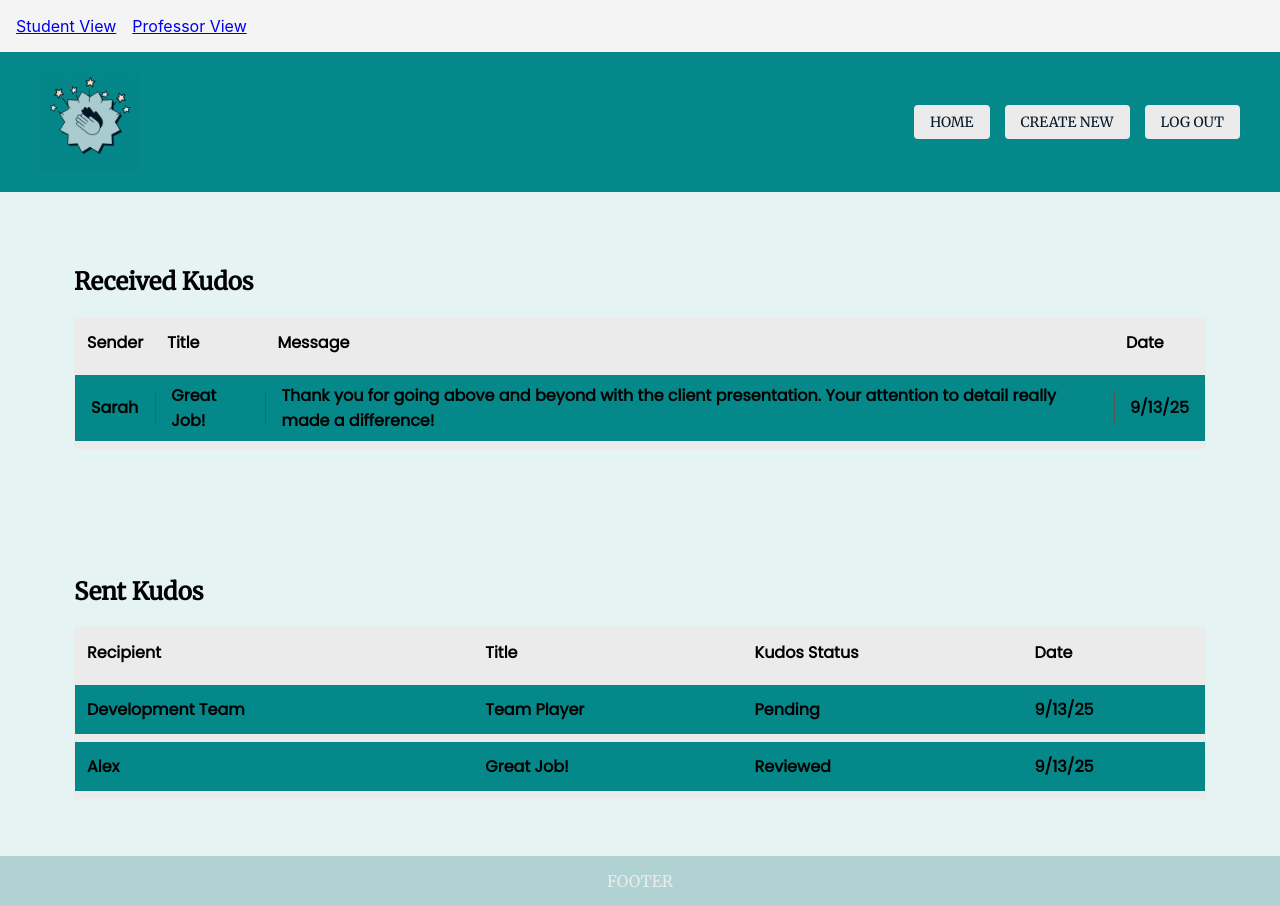
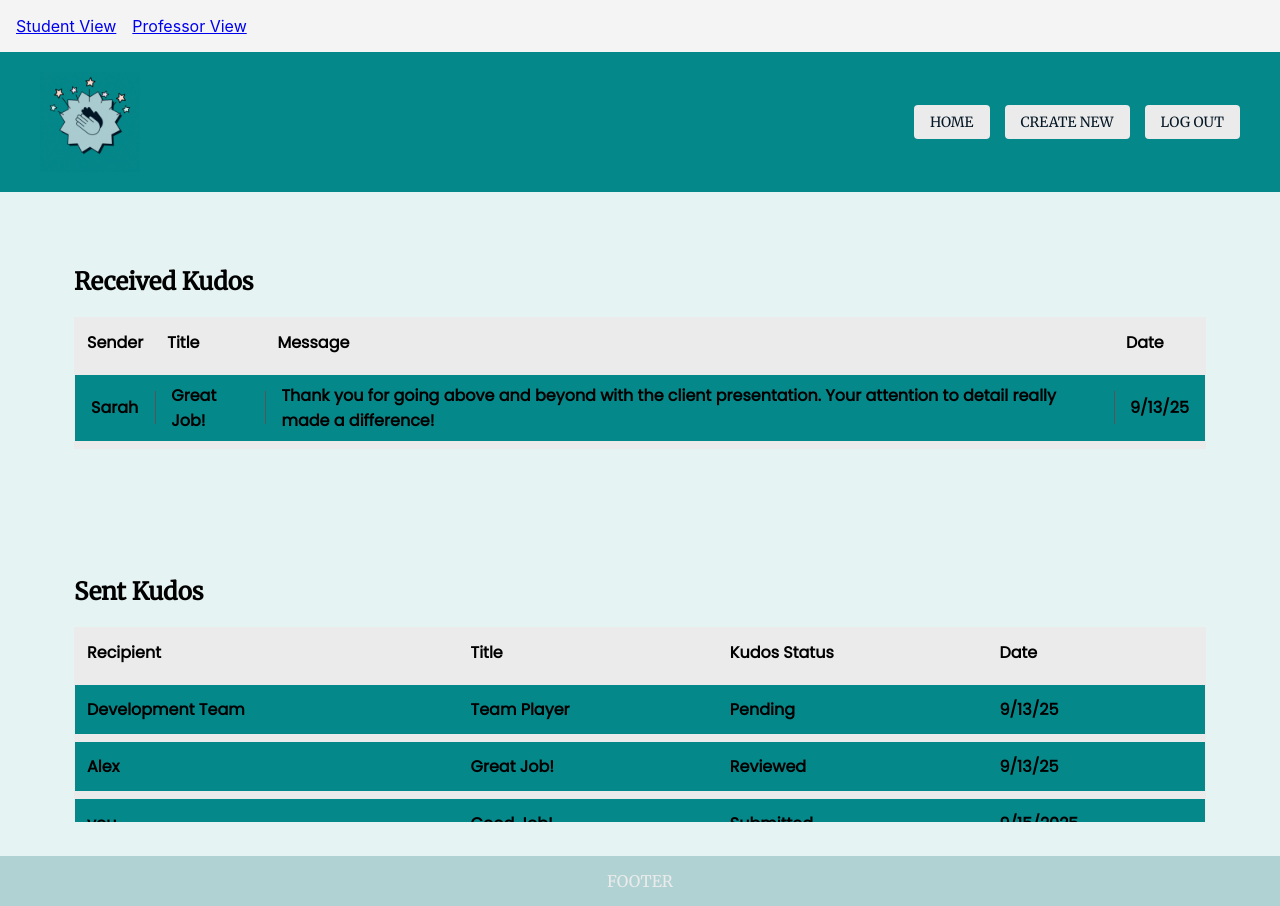
Before and after one commit to HadassahJohnson/kudos-front-end, a React (Create React App) app: page /studentView in a window 1280 px wide. Built offline with nearby package versions, Linux system fonts and the light colour scheme; data requests are answered from the project's data file.

Commit message:
Create New now updates the teacher's submitted kudos and the student's sent kudos

```diff
--- a/db.json
+++ b/db.json
@@ -1,7 +1,7 @@
 {
   "cards": [
     {
-            "id": 1,
+      "id": "1",
       "recipientType": "teacher",
       "senderType": "student",
       "sender": "Mark",
@@ -12,10 +12,9 @@
       "date": "9/13/25",
       "imageUrl": "/img/kudos1.png",
       "read": false
-
     },
     {
-            "id": 2,
+      "id": "2",
       "recipientType": "student",
       "senderType": "student",
       "sender": "Sarah",
@@ -26,6 +25,32 @@
       "date": "9/13/25",
       "imageUrl": "/img/kudos2.png",
       "read": true
+    },
+    {
+      "id": 1757982858544,
+      "sender": "me",
+      "recipient": "you",
+      "subject": "Good Job!",
+      "message": "Good job on that thing",
+      "date": "9/15/2025",
+      "status": "Submitted",
+      "recipientType": "teacher",
+      "senderType": "subject",
+      "imageUrl": "/img/kudos1.png",
+      "read": false
+    },
+    {
+      "id": 1757983010430,
+      "sender": "me",
+      "recipient": "you",
+      "subject": "Good Job!",
+      "message": "Great job on that thing you did",
+      "date": "9/15/2025",
+      "status": "Submitted",
+      "recipientType": "teacher",
+      "senderType": "student",
+      "imageUrl": "/img/kudos1.png",
+      "read": false
     }
   ]
 }
--- a/src/App.js
+++ b/src/App.js
@@ -9,7 +9,6 @@ function App(){
 
     return (
         <BrowserRouter>
-
             <nav style = {{padding:"1rem", background:"#f4f4f4"}}>
                 <Link to = "/studentView" style = {{marginRight: "1rem"}}>Student View</Link>
                 <Link to = "/professorView">Professor View</Link>
--- a/src/components/SentKudosStudent.js
+++ b/src/components/SentKudosStudent.js
@@ -4,7 +4,7 @@ function SentKudosStudent() {
     const [messages, setMessages] = useState([]);
 
         useEffect(() => {
-            fetch('http://localhost:3001/cards')
+            fetch('http://localhost:3001/cards?senderType=student')
             .then((res) => res.json())
             .then((data) => {
                 const studentCards = data.filter(card => card.senderType === "student");
@@ -17,7 +17,7 @@ function SentKudosStudent() {
             <section className={'sent-kudos'}>
                 <h2>Sent Kudos</h2>
 
-                {messages.length === 0 ? (
+                {!messages || messages.length === 0 ? (
                     <p style={{ padding: '1rem', fontStyle: 'italic' }}>No Cards Sent.</p>
                 ) : (
                  <table>
--- a/src/components/SubmittedKudosProf.js
+++ b/src/components/SubmittedKudosProf.js
@@ -6,7 +6,7 @@ function ReceivedKudosProf() {
     const [selectedImage, setSelectedImage] = useState(null);
 
     useEffect(() => {
-        fetch("http://localhost:3001/cards")
+        fetch("http://localhost:3001/cards?recipientType=teacher")
         .then((res) => res.json())
         .then((data) => setSubmitted(data))
         .catch((err) => console.error("Error fetching submitted kudos:", err));
--- a/src/pages/ProfessorView.jsx
+++ b/src/pages/ProfessorView.jsx
@@ -1,14 +1,29 @@
-import React from "react";
+import React, { useState } from "react";
 import '../styles/Wireframe.css';
 import Header from "../components/Header";
+import NewKudosForm from "../components/NewKudosForm";
 import ReceivedKudosProf from "../components/SubmittedKudosProf";
 import SentKudosProf from "../components/ReviewedKudosProf";
 import Footer from "../components/Footer";
 
 function ProfessorView() {
+
+    const [showForm, setShowForm] = useState(false);
+    const handleNewKudos = (newKudos) => {
+        console.log("New kudos submitted:", newKudos);
+        setShowForm(false);
+    }
+
     return (
         <div className="app-container">
-            <Header />
+            <Header onCreateNew = {() => setShowForm(true)} />
+
+            {showForm && (
+                <NewKudosForm
+                onClose = {() =>setShowForm(false)}
+                onSubmit = {handleNewKudos}
+            />
+        )}
             <div className="main-content">
                 <ReceivedKudosProf />
                 <SentKudosProf />
--- a/src/pages/StudentView.jsx
+++ b/src/pages/StudentView.jsx
@@ -1,4 +1,4 @@
-import React, { useState } from "react";
+import React, { useEffect, useState } from "react";
 import '../styles/Wireframe.css';
 import Header from "../components/Header";
 import NewKudosForm from "../components/NewKudosForm";
@@ -9,10 +9,51 @@ import Footer from "../components/Footer";
 function StudentView() {
 
     const [showForm, setShowForm] = useState(false);
+    const [sentKudos, setSentKudos] = useState([]);
+    const [submittedKudos, setSubmittedKudos] = useState([]);
+
+    const fetchSubmittedKudos = () => {
+        fetch('http://localhost:3001/cards?recipientType=teacher')
+        .then(res => res.json())
+        .then(data => setSubmittedKudos(data))
+        .catch(err => console.error("Error fetching submitted kudos:", err));
+    };
+
+    const fetchSentKudos = () => {
+        fetch('http://localhost:3001/cards?senderType=student')
+        .then(res => res.json())
+        .then(data => setSentKudos(data))
+        .catch(err => console.error("Error fetching sent kudos:", err));
+    };
+
+    useEffect(() => {
+        fetchSubmittedKudos();
+        fetchSentKudos();
+    }, []);
+
     const handleNewKudos = (newKudos) => {
-        console.log("New kudos submitted:", newKudos);
-        setShowForm(false);
-    }
+        const kudosWithDate = {
+            ...newKudos,
+            date: new Date().toLocaleDateString(),
+            recipientType: 'teacher',
+            senderType: 'student',
+            status: "Submitted"
+        };
+
+        fetch('http://localhost:3001/cards', {
+            method: 'POST',
+            headers: { 'Content-Type': 'application/json'},
+            body: JSON.stringify(kudosWithDate)
+        })
+        .then(res => res.json())
+        .then(data => {
+            console.log("New kudos submitted:", data);
+            setShowForm(false);
+            fetchSubmittedKudos();
+            fetchSentKudos();
+        })
+        .catch(err => console.error("Error saving new kudos:", err));
+    };
 
     return (
         <div className="app-container">
@@ -26,7 +67,7 @@ function StudentView() {
         )}
             <div className="main-content">
                 <ReceivedKudosStudent />
-                <SentKudosStudent />
+                <SentKudosStudent messages = {sentKudos} />
             </div>
             <Footer />
         </div>
```
Lines whose indentation alone changed are shown as unchanged.
